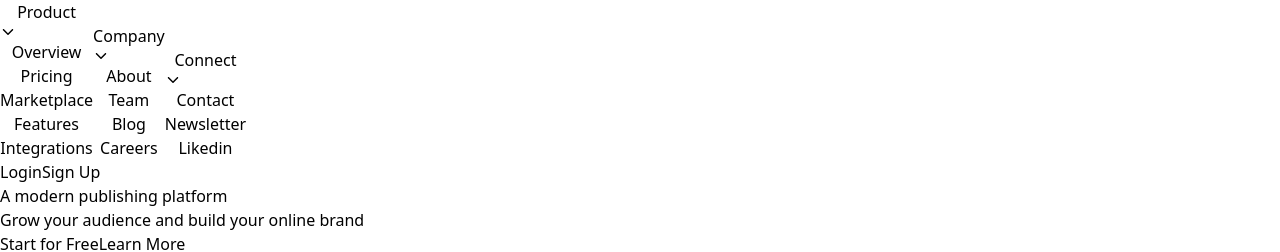
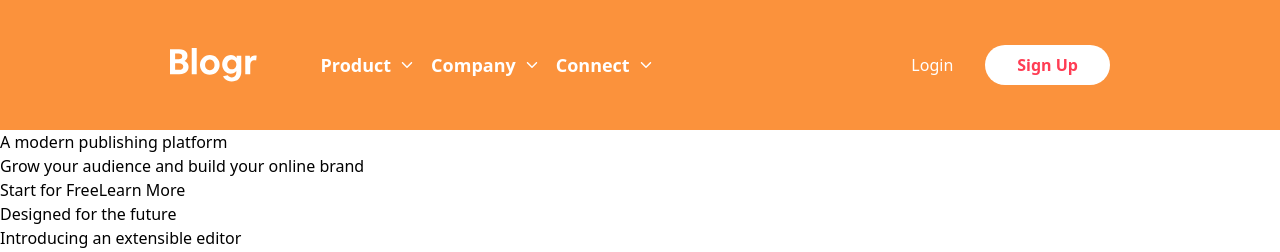
Before and after one commit to bruno-queiroz/blog-landing-page, a React (Vite) app: page / in a window 1280 px wide. Shown: the top 252 px of the page. Built offline with nearby package versions, Linux system fonts and the light colour scheme.

Commit message:
Add CSS and responsiveness to Header

```diff
--- a/src/components/Header.tsx
+++ b/src/components/Header.tsx
@@ -1,83 +1,125 @@
-import React from "react";
-
+import React, { useState } from "react";
+import logoImg from "../assets/images/logo.svg";
 import {
   IoIosArrowUp as ArrowUpIcon,
   IoIosArrowDown as ArrowDownIcon,
 } from "react-icons/io";
+import { GiHamburgerMenu as MenuIcon } from "react-icons/gi";
+import { IoMdClose as CloseMenuIcon } from "react-icons/io";
+import NavList from "./NavList";
+
+const productListData = {
+  heading: "Product",
+  listItems: [
+    {
+      link: "#",
+      label: "Overview",
+    },
+    {
+      link: "#",
+      label: "Pricing",
+    },
+    {
+      link: "#",
+      label: "Marketplace",
+    },
+    {
+      link: "#",
+      label: "Features",
+    },
+    {
+      link: "#",
+      label: "Integrations",
+    },
+  ],
+};
+
+const companyListData = {
+  heading: "Company",
+  listItems: [
+    {
+      link: "#",
+      label: "About",
+    },
+    {
+      link: "#",
+      label: "Team",
+    },
+    {
+      link: "#",
+      label: "Blog",
+    },
+    {
+      link: "#",
+      label: "Careers",
+    },
+  ],
+};
+
+const connectListData = {
+  heading: "Connect",
+  listItems: [
+    {
+      link: "#",
+      label: "Contact",
+    },
+    {
+      link: "#",
+      label: "Newsletter",
+    },
+    {
+      link: "#",
+      label: "Linkedin",
+    },
+  ],
+};
 
 const Header = () => {
+  const [isMenuOpen, setIsMenuOpen] = useState(false);
   return (
-    <header>
-      <div>
-        <img src="" alt="" />
-        <nav>
-          <div>
-            <button>
-              Product
-              <ArrowDownIcon />
-              <div>
-                <ul>
-                  <li>
-                    <a href="#">Overview</a>
-                  </li>
-                  <li>
-                    <a href="#">Pricing</a>
-                  </li>
-                  <li>
-                    <a href="#">Marketplace</a>
-                  </li>
-                  <li>
-                    <a href="#">Features</a>
-                  </li>
-                  <li>
-                    <a href="#">Integrations</a>
-                  </li>
-                </ul>
-              </div>
-            </button>
+    <header className="bg-orange-400 p-4">
+      <div className="flex gap-4 max-w-[940px] w-full items-center flex-col justify-between lg:flex-row mx-auto">
+        <div className="flex items-center justify-between w-full py-8 lg:w-[max-content] lg:mr-8">
+          <img src={logoImg} alt="" />
+          <div className="lg:hidden">
+            {isMenuOpen ? (
+              <button
+                className="text-white text-4xl"
+                onClick={() => setIsMenuOpen(false)}
+              >
+                <CloseMenuIcon />
+              </button>
+            ) : (
+              <button
+                className="text-white text-4xl"
+                onClick={() => setIsMenuOpen(true)}
+              >
+                <MenuIcon />
+              </button>
+            )}
+          </div>
+        </div>
 
-            <button>
-              Company
-              <ArrowDownIcon />
-              <div>
-                <ul>
-                  <li>
-                    <a href="#">About</a>
-                  </li>
-                  <li>
-                    <a href="#">Team</a>
-                  </li>
-                  <li>
-                    <a href="#">Blog</a>
-                  </li>
-                  <li>
-                    <a href="#">Careers</a>
-                  </li>
-                </ul>
-              </div>
-            </button>
+        <nav className="w-full">
+          <div
+            className={`gap-4 flex-col bg-white p-4 ${
+              isMenuOpen ? "flex" : "hidden"
+            } lg:flex lg:flex-row lg:items-center lg:pr-0 lg:bg-orange-400 lg:text-white`}
+          >
+            <NavList {...productListData} />
+            <NavList {...companyListData} />
+            <NavList {...connectListData} />
 
-            <button>
-              Connect
-              <ArrowDownIcon />
-              <div>
-                <ul>
-                  <li>
-                    <a href="#">Contact</a>
-                  </li>
-                  <li>
-                    <a href="#">Newsletter</a>
-                  </li>
-                  <li>
-                    <a href="#">Likedin</a>
-                  </li>
-                </ul>
-              </div>
-            </button>
-
-            <div>
-              <a href="#">Login</a>
-              <a href="#">Sign Up</a>
+            <div className="flex flex-col py-2 items-center gap-4 border-t-[1px] border-t-gray-400 lg:flex-row lg:border-t-0 lg:ml-auto">
+              <a href="#" className="py-2 px-4">
+                Login
+              </a>
+              <a
+                href="#"
+                className="py-2 px-8 rounded-[100vh] bg-red-400 text-white font-semibold lg:bg-white lg:text-light-red"
+              >
+                Sign Up
+              </a>
             </div>
           </div>
         </nav>
--- a/src/components/NavList.tsx
+++ b/src/components/NavList.tsx
@@ -16,7 +16,7 @@ const NavList = ({ heading, listItems }: NavListProps) => {
   const [isExpended, setIsExpended] = useState(false);
 
   return (
-    <div className="flex flex-col">
+    <div className="flex flex-col lg:relative">
       <button
         type="button"
         className="flex self-center items-center gap-2 py-2 justify-center"
@@ -29,12 +29,14 @@ const NavList = ({ heading, listItems }: NavListProps) => {
       <div
         className={`${
           isExpended ? "scale-y-100" : "scale-y-0 h-0"
-        } transition-transform origin-top`}
+        } transition-transform origin-top lg:absolute lg:top-[120%] lg:bg-white lg:p-4 lg:shadow-xl`}
       >
-        <ul className="flex flex-col gap-3 items-center bg-gray-200">
+        <ul className="flex flex-col gap-3 items-center bg-gray-200 lg:bg-transparent lg:text-black">
           {listItems?.map(({ link, label }, index) => (
             <li className="py-2" key={index}>
-              <a href={link}>{label}</a>
+              <a href={link} className="lg:hover:font-semibold">
+                {label}
+              </a>
             </li>
           ))}
         </ul>
```
